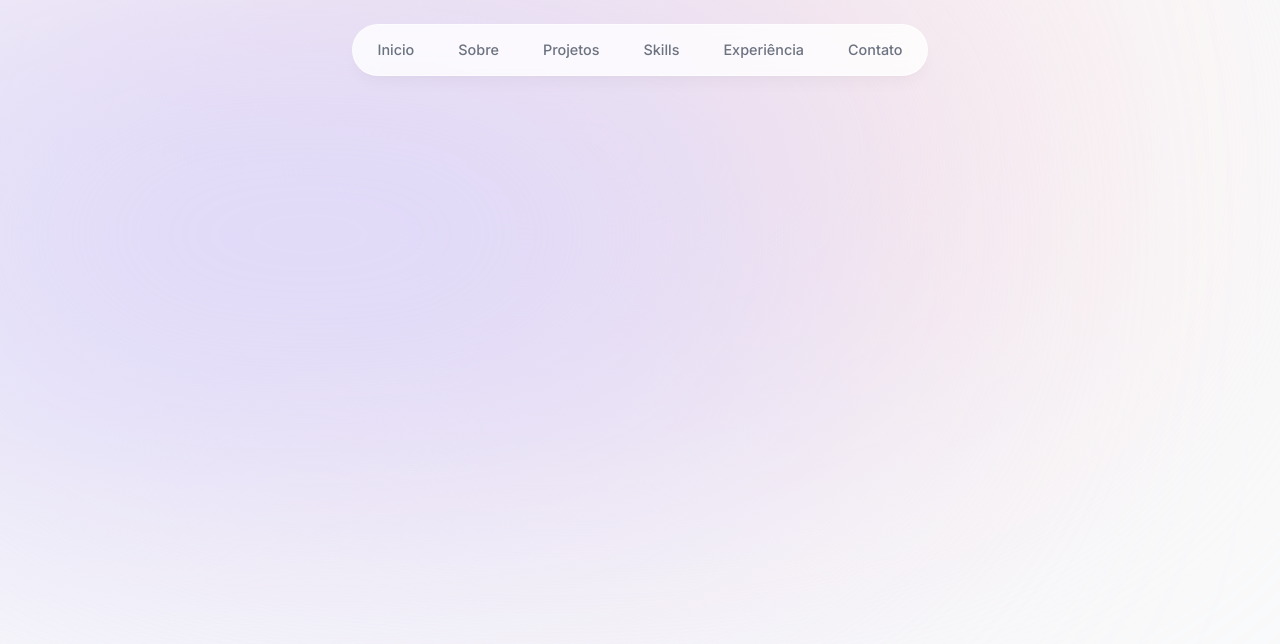
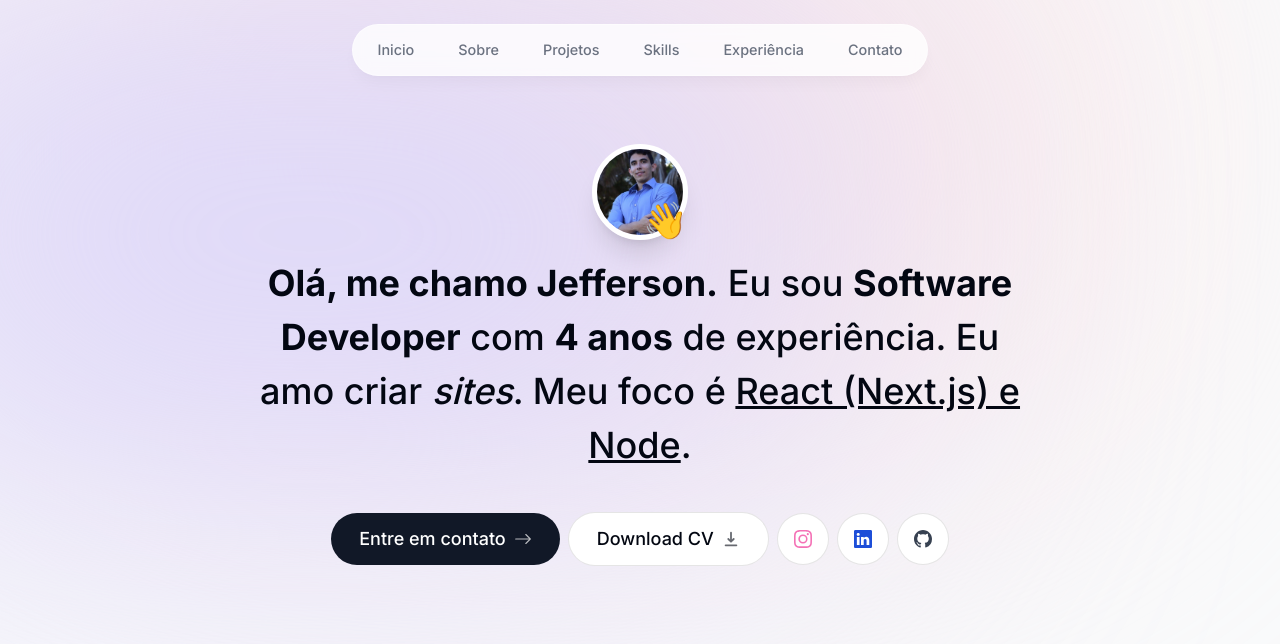
Before and after one commit to jeffersonbraster/meu-portifolio, a Next.js app: page / in a window 1280 px wide. Shown: the top 644 px of the page. Built offline with nearby package versions, Linux system fonts and the light colour scheme.

Commit message:
criando a intro section

```diff
--- a/app/layout.tsx
+++ b/app/layout.tsx
@@ -18,7 +18,7 @@ export default function RootLayout({
 }) {
   return (
     <html lang="pt-br">
-      <body className={`${inter.className} bg-gray-50 text-gray-950 relative`}>
+      <body className={`${inter.className} bg-gray-50 text-gray-950 relative pt-28 sm:pt-36`}>
         <div className="bg-[#fbe2e3] absolute top-[-6rem] -z-10 right-[11rem] h-[31.25rem] w-[31.25rem] rounded-full blur-[10rem] sm:w-[68.75rem]"></div>
         <div className="bg-[#dbd7fb] absolute top-[-1rem] -z-10 left-[35rem] h-[31.25rem] w-[50rem] rounded-full blur-[10rem] sm:w-[68.75rem] md:left-[33rem] lg:left-[28rem] xl:left-[-15rem] 2xl:left-[-5rem]"></div>
         <Header />
--- a/app/page.tsx
+++ b/app/page.tsx
@@ -1,9 +1,10 @@
+import { Intro } from "@/components/intro";
 
 
 export default function Home() {
   return (
-    <main className="">
-
+    <main className="flex flex-col items-center px-4">
+      <Intro />
     </main>
   )
 }
--- /dev/null
+++ b/components/intro.tsx
@@ -0,0 +1,114 @@
+"use client";
+import Image from "next/image";
+import Link from "next/link";
+import { motion } from "framer-motion";
+import jejeImg from "../public/jeje_linke.jpeg";
+import {
+  BsArrowRight,
+  BsGithub,
+  BsInstagram,
+  BsLinkedin,
+} from "react-icons/bs";
+import { HiDownload } from "react-icons/hi";
+import { FaGithubSquare } from "react-icons/fa";
+
+export const Intro = () => {
+  return (
+    <section className="mb-28 max-w-[50rem] text-center sm:mb-0">
+      <div className="flex items-center justify-center">
+        <div className="relative">
+          <motion.div
+            initial={{ opacity: 0, scale: 0 }}
+            animate={{ opacity: 1, scale: 1 }}
+            transition={{ type: "tween", duration: 0.2 }}
+          >
+            <Image
+              src={jejeImg}
+              alt="Minha foto de perfil - Jefferson"
+              width={192}
+              height={192}
+              quality={95}
+              priority={true}
+              className="w-24 h-24 rounded-full object-cover border-[0.35rem] border-white shadow-xl"
+            />
+          </motion.div>
+
+          <motion.span
+            className="absolute bottom-0 right-0 text-4xl"
+            initial={{ opacity: 0, scale: 0 }}
+            animate={{ opacity: 1, scale: 1 }}
+            transition={{
+              type: "spring",
+              stiffness: 125,
+              delay: 0.1,
+              duration: 0.7,
+            }}
+          >
+            👋
+          </motion.span>
+        </div>
+      </div>
+
+      <motion.p
+        initial={{ opacity: 0, y: 100 }}
+        animate={{ opacity: 1, y: 0 }}
+        className="mb-10 mt-4 px-4 text-2xl font-medium !leading-[1.5] sm:text-4xl"
+      >
+        <span className="font-bold">Olá, me chamo Jefferson.</span> Eu sou{" "}
+        <span className="font-bold">Software Developer</span> com{" "}
+        <span className="font-bold">4 anos</span> de experiência. Eu amo criar{" "}
+        <span className="italic">sites</span>. Meu foco é{" "}
+        <span className="underline">React (Next.js) e Node</span>.
+      </motion.p>
+
+      <motion.div
+        initial={{ opacity: 0, y: 100 }}
+        animate={{ opacity: 1, y: 0 }}
+        transition={{ delay: 0.1 }}
+        className="flex flex-col sm:flex-row items-center justify-center gap-2 px-4 text-lg font-medium"
+      >
+        <Link
+          href="#contact"
+          className="group bg-gray-900 text-white px-7 py-3 flex items-center gap-2 rounded-full outline-none focus:scale-110 hover:scale-110 hover:bg-gray-950 active:scale-105 transition"
+        >
+          Entre em contato
+          <BsArrowRight className="opacity-70 group-hover:translate-x-1 transition" />
+        </Link>
+        <a
+          href="/cv-jefferson.pdf"
+          download
+          className="group bg-white px-7 py-3 flex items-center gap-2 rounded-full border border-black/10 cursor-pointer outline-none focus:scale-110 hover:scale-110 active:scale-105 transition"
+        >
+          Download CV{" "}
+          <HiDownload className="opacity-60 group-hover:translate-y-1" />
+        </a>
+        <a
+          href="https://www.instagram.com/jeffersonbrandao/"
+          target="_black"
+          rel="noreferrer"
+          className="bg-white p-4 text-pink-400 flex items-center gap-2 rounded-full cursor-pointer outline-none border border-black/10 focus:scale-110 hover:scale-110 hover:text-pink-700 active:scale-105 transition"
+        >
+          <BsInstagram />
+        </a>
+
+        <a
+          href="https://www.linkedin.com/in/jefferson-brandao-dev/"
+          target="_black"
+          rel="noreferrer"
+          className="bg-white p-4 text-blue-700 flex items-center gap-2 rounded-full cursor-pointer outline-none border border-black/10 focus:scale-110 hover:scale-110 hover:text-blue-900 active:scale-105 transition"
+        >
+          <BsLinkedin />
+        </a>
+
+        <a
+          href="https://github.com/jeffersonbraster"
+          target="_black"
+          rel="noreferrer"
+          className="bg-white p-4 text-gray-700 flex items-center gap-2 rounded-full cursor-pointer outline-none border border-black/10 focus:scale-110 hover:scale-110 hover:text-gray-950 active:scale-105 transition"
+        >
+          <BsGithub />
+        </a>
+      </motion.div>
+    </section>
+  );
+};
```
Also changed, not shown: public/jeje_linke.jpeg (added), 1 other file (tests, documents, lock files or other folders).
